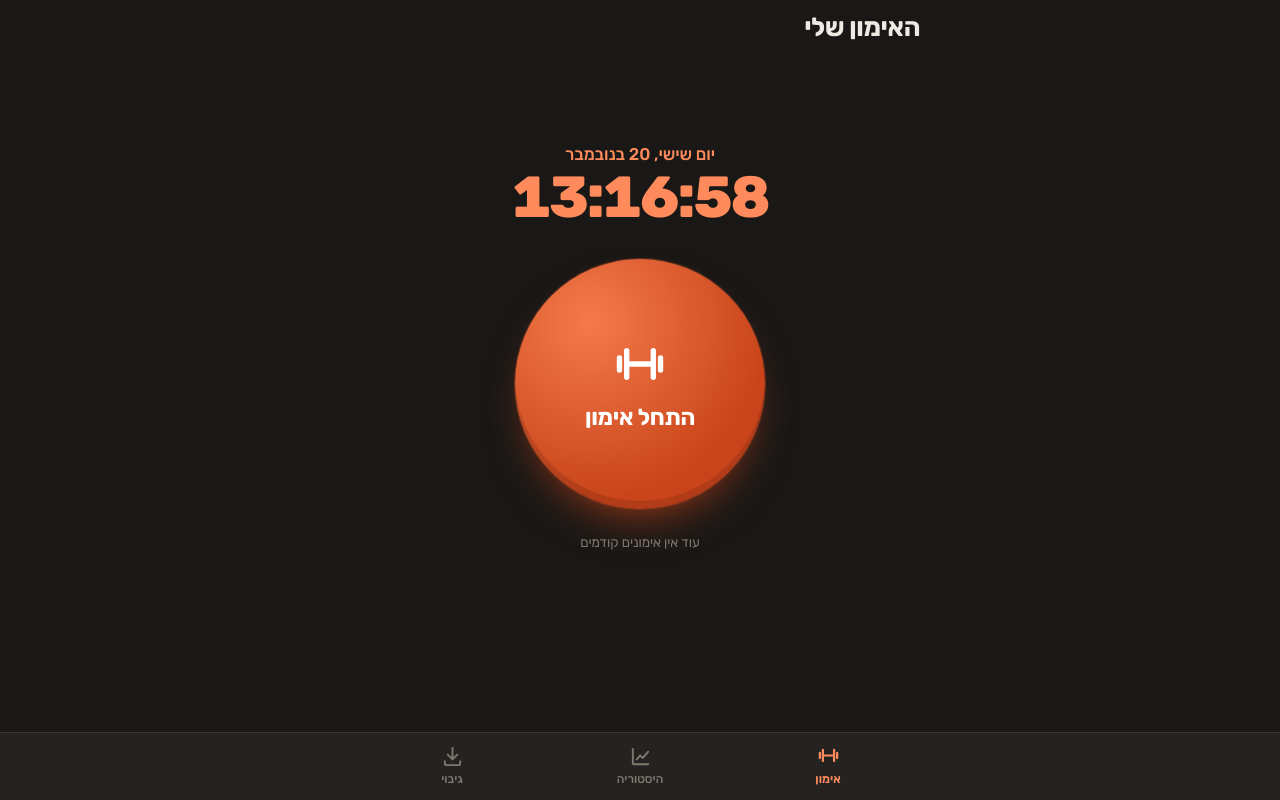
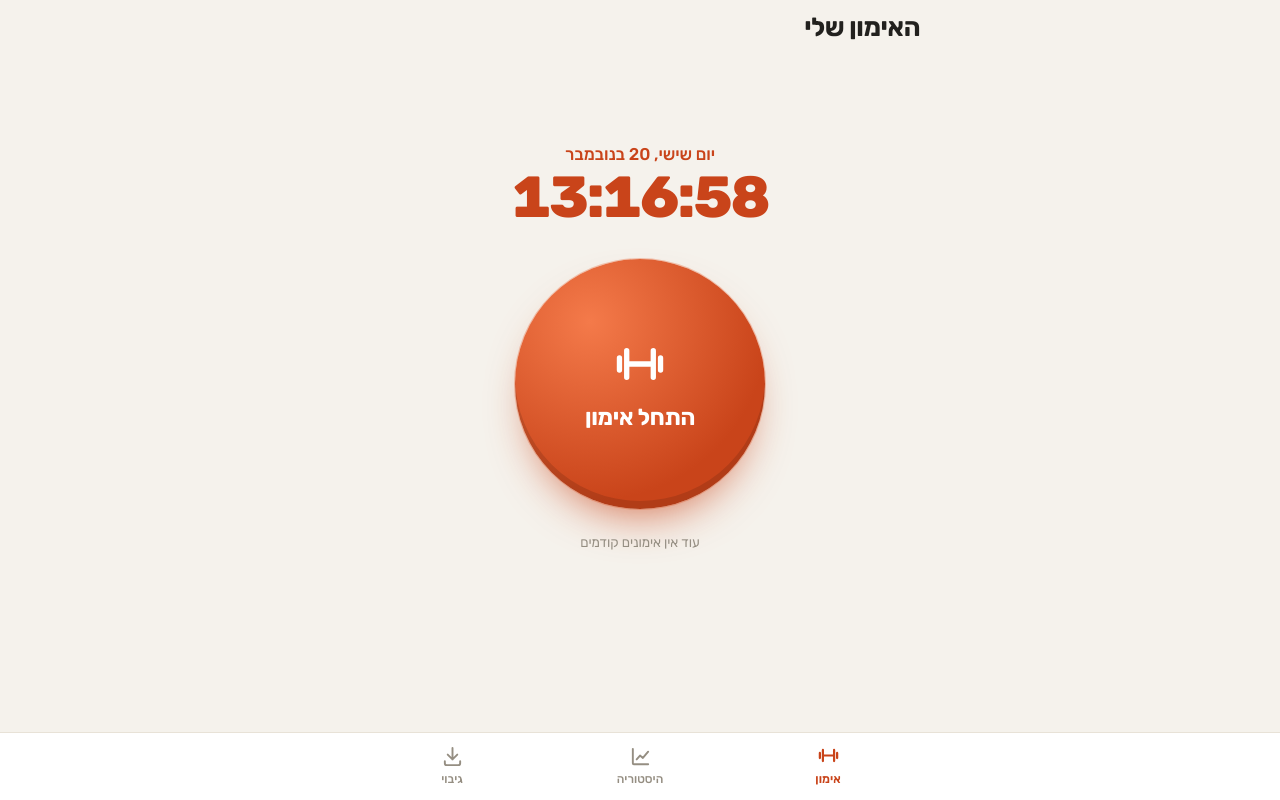
Before and after one commit to oferinbar-glitch/gym, a plain HTML site: page index.html in a window 1280 px wide. Drawn offline with Linux system fonts and the dark colour scheme.

Commit message:
גרסה 1.4: מצב בהיר בלבד
Co-Authored-By: Claude Opus 5.5 <noreply@anthropic.com>
Claude-Session: https://claude.ai/code/session_01PwGJzgCh7WsZqoJsmEs8UC

```diff
--- a/index.html
+++ b/index.html
@@ -3,8 +3,8 @@
 <head>
 <meta charset="utf-8">
 <meta name="viewport" content="width=device-width,initial-scale=1,viewport-fit=cover,interactive-widget=resizes-content">
-<meta name="theme-color" content="#F5F2EC" media="(prefers-color-scheme: light)">
-<meta name="theme-color" content="#191816" media="(prefers-color-scheme: dark)">
+<meta name="theme-color" content="#F5F2EC">
+<meta name="color-scheme" content="only light">
 <meta name="mobile-web-app-capable" content="yes">
 <meta name="apple-mobile-web-app-capable" content="yes">
 <meta name="apple-mobile-web-app-title" content="האימון שלי">
@@ -29,16 +29,7 @@
   --ease:cubic-bezier(.2,.8,.2,1);
   color-scheme:light;
 }
-@media (prefers-color-scheme:dark){:root{
-  --bg:#191816; --surface:#242321; --surface-2:#302E2A; --ink:#EEEAE3; --ink-2:#ABA59A; --ink-3:#7E786E; --line:#3A3731;
-  --ghost:#68625A;
-  --brand:#FF8A5C; --brand-2:#F47443; --brand-soft:#3D2318; --on-brand:#2A0E03;
-  --ok:#56CF9A; --ok-soft:#1D3A2D; --on-ok:#06281A;
-  --gold:#F2C94C; --gold-soft:#3A2F10;
-  --bad:#FF8A7D; --bad-soft:#3D1D1A;
-  --toast-act:#C9441A;
-  --shadow:0 0 0 1px var(--line); color-scheme:dark;
-}}
+
 *{box-sizing:border-box;-webkit-tap-highlight-color:transparent}
 html,body{margin:0}
 body{background:var(--bg);color:var(--ink);font-family:var(--f-ui);font-size:16px;line-height:1.45;letter-spacing:-.1px;overflow-x:hidden;-webkit-font-smoothing:antialiased}
@@ -305,7 +296,7 @@ body.kb .toast{bottom:16px}
 .cd.today{box-shadow:0 0 0 2.5px var(--brand-2),0 0 0 7px var(--brand-soft);color:var(--brand);font-weight:700}
 .dbi{width:21px;height:21px;border-radius:6px;display:grid;place-items:center;background:linear-gradient(160deg,var(--brand-2),var(--brand));box-shadow:0 2px 5px -2px rgba(201,68,26,.6)}
 .dbi svg{width:15px;height:9px;fill:#F5F2EC}
-@media (prefers-color-scheme:dark){.dbi{background:linear-gradient(160deg,#E8602F,#C9441A)}}
+
 .calsum{display:flex;align-items:center;justify-content:center;gap:8px;margin-top:10px;padding-top:10px;border-top:1px solid var(--line);font-size:13.5px;color:var(--ink-2)}
 .calsum b{color:var(--ink);font-weight:700}
 .startbox{margin-top:16px}
@@ -417,7 +408,7 @@ main .calnav{margin:0 0 12px}
 .ex.vw .exh small{color:rgba(255,255,255,.82)}
 .ex.vw .exn{background:rgba(255,255,255,.22);color:#fff}
 .ex.vw .tag.pr{background:#FFF4C9;color:#8A6500}
-@media (prefers-color-scheme:dark){.ex.vw .exh{background:linear-gradient(270deg,#C9441A,#E8602F)}}
+
 .vb{box-shadow:none;width:22px;color:var(--ink-3);font-weight:600}
 .vrow:first-child{border-top:0}
 </style>
@@ -434,7 +425,7 @@ main .calnav{margin:0 0 12px}
 <script>
 "use strict";
 {
-const VERSION='1.3';
+const VERSION='1.4';
 
 /* =========================================================
    התוכנית — לשנות כאן תרגילים / סדר / יעדים.
--- a/sw.js
+++ b/sw.js
@@ -1,5 +1,5 @@
 // גרסה חדשה תמיד כשיש רשת; עותק שמור כשאין.
-const CACHE="gym-v4";
+const CACHE="gym-v5";
 const CORE=["./","index.html","manifest.webmanifest","confetti.js","icon-192.png","icon-512.png","icon-maskable-512.png","apple-touch-icon.png"];
 self.addEventListener("install",e=>{self.skipWaiting();e.waitUntil(caches.open(CACHE).then(c=>Promise.all(CORE.map(u=>c.add(u).catch(()=>{})))))});
 self.addEventListener("activate",e=>e.waitUntil(caches.keys().then(ks=>Promise.all(ks.filter(k=>k!==CACHE).map(k=>caches.delete(k)))).then(()=>self.clients.claim())));
```
